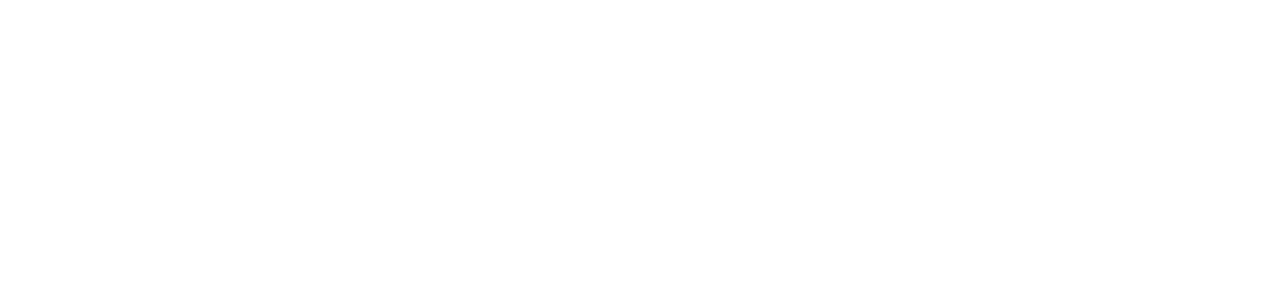
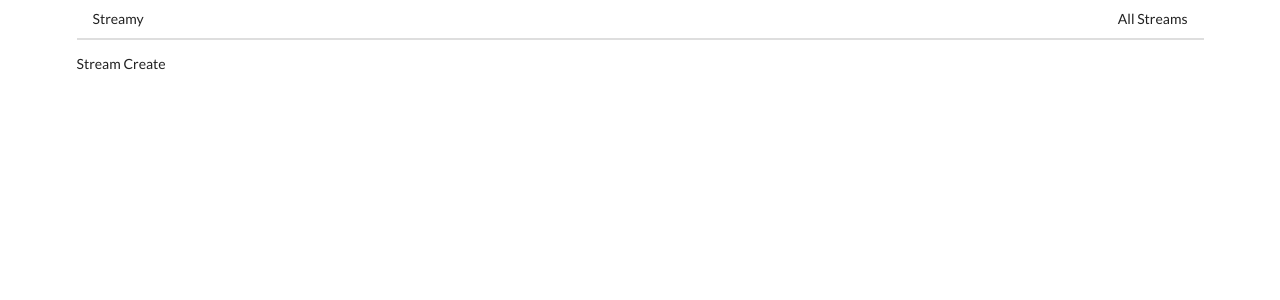
Before and after one commit to EduardoLaranjo/streams, a React (Create React App) app in the folder client/: page /streams/create in a window 1280 px wide. Shown: the top 300 px of the page. Built offline with nearby package versions, Linux system fonts and the light colour scheme.

Commit message:
add routing

```diff
--- a/client/public/index.html
+++ b/client/public/index.html
@@ -1,20 +1,21 @@
 <!DOCTYPE html>
 <html lang="en">
 <head>
-    <meta charset="utf-8" />
-    <link rel="icon" href="%PUBLIC_URL%/favicon.ico" />
-    <meta name="viewport" content="width=device-width, initial-scale=1" />
-    <meta name="theme-color" content="#000000" />
+  <meta charset="utf-8"/>
+  <link rel="icon" href="%PUBLIC_URL%/favicon.ico"/>
+  <meta name="viewport" content="width=device-width, initial-scale=1"/>
+  <meta name="theme-color" content="#000000"/>
   <meta
       name="description"
       content="Web site created using create-react-app"
   />
-    <link rel="apple-touch-icon" href="%PUBLIC_URL%/logo192.png" />
+  <link rel="apple-touch-icon" href="%PUBLIC_URL%/logo192.png"/>
   <!--
     manifest.json provides metadata used when your web app is installed on a
     user's mobile device or desktop. See https://developers.google.com/web/fundamentals/web-app-manifest/
   -->
-    <link rel="manifest" href="%PUBLIC_URL%/manifest.json" />
+  <link rel="manifest" href="%PUBLIC_URL%/manifest.json"/>
+  <link rel="stylesheet" href="https://cdnjs.cloudflare.com/ajax/libs/semantic-ui/2.4.1/semantic.min.css">
   <!--
     Notice the use of %PUBLIC_URL% in the tags above.
     It will be replaced with the URL of the `public` folder during the build.
--- a/client/src/components/App.js
+++ b/client/src/components/App.js
@@ -1,35 +1,28 @@
 import React from 'react';
 import {BrowserRouter} from 'react-router-dom';
-import {Route} from 'react-router'
-
-function RouteOne() {
-  return (
-      <div>
-        One
-      </div>
-  )
-}
-
-function RouteTwo() {
-  return (
-      <div>
-        Two
-      </div>
-  )
-}
-
+import {Route} from 'react-router';
+import StreamCreate from './streams/StreamCreate';
+import StreamList from './streams/StreamList';
+import StreamShow from './streams/StreamShow';
+import StreamDelete from './streams/StreamDelete';
+import StreamEdit from './streams/StreamEdit';
+import Header from './Header';
 
 function App() {
-
   return (
-      <div>
+      <div className="ui container">
         <BrowserRouter>
-          <Route path="/component1" component={RouteOne}/>
-          <Route path="/component2" component={RouteTwo}/>
+          <Header/>
+          <div>
+            <Route path="/" exact component={StreamList}/>
+            <Route path="/streams/show" exact component={StreamShow}/>
+            <Route path="/streams/create" exact component={StreamCreate}/>
+            <Route path="/streams/delete" exact component={StreamDelete}/>
+            <Route path="/streams/edit" exact component={StreamEdit}/>
+          </div>
         </BrowserRouter>
       </div>
-  )
-
+  );
 }
 
 export default App;
--- /dev/null
+++ b/client/src/components/Header.js
@@ -0,0 +1,17 @@
+import React from 'react';
+import {Link} from 'react-router-dom';
+
+const Header = () => (
+    <div className="ui secondary pointing menu">
+      <Link to="/" className="item">
+        Streamy
+      </Link>
+      <div className="right menu">
+        <Link to="/" className="item">
+          All Streams
+        </Link>
+      </div>
+    </div>
+);
+
+export default Header;
--- /dev/null
+++ b/client/src/components/streams/StreamCreate.js
@@ -0,0 +1,7 @@
+import React from 'react';
+
+const StreamCreate = () => {
+  return <div>Stream Create</div>
+};
+
+export default StreamCreate;
--- /dev/null
+++ b/client/src/components/streams/StreamDelete.js
@@ -0,0 +1,7 @@
+import React from 'react';
+
+const StreamDelete = () => {
+  return <div>Stream Delete</div>
+};
+
+export default StreamDelete;
--- /dev/null
+++ b/client/src/components/streams/StreamEdit.js
@@ -0,0 +1,7 @@
+import React from 'react';
+
+const StreamEdit = () => {
+  return <div>Stream Edit</div>
+};
+
+export default StreamEdit;
--- /dev/null
+++ b/client/src/components/streams/StreamList.js
@@ -0,0 +1,7 @@
+import React from 'react';
+
+const StreamList = () => {
+  return <div>Stream List</div>
+};
+
+export default StreamList;
--- /dev/null
+++ b/client/src/components/streams/StreamShow.js
@@ -0,0 +1,7 @@
+import React from 'react';
+
+const StreamShow = () => {
+  return <div>Stream Show</div>
+};
+
+export default StreamShow;
```
Lines whose indentation alone changed are shown as unchanged.
